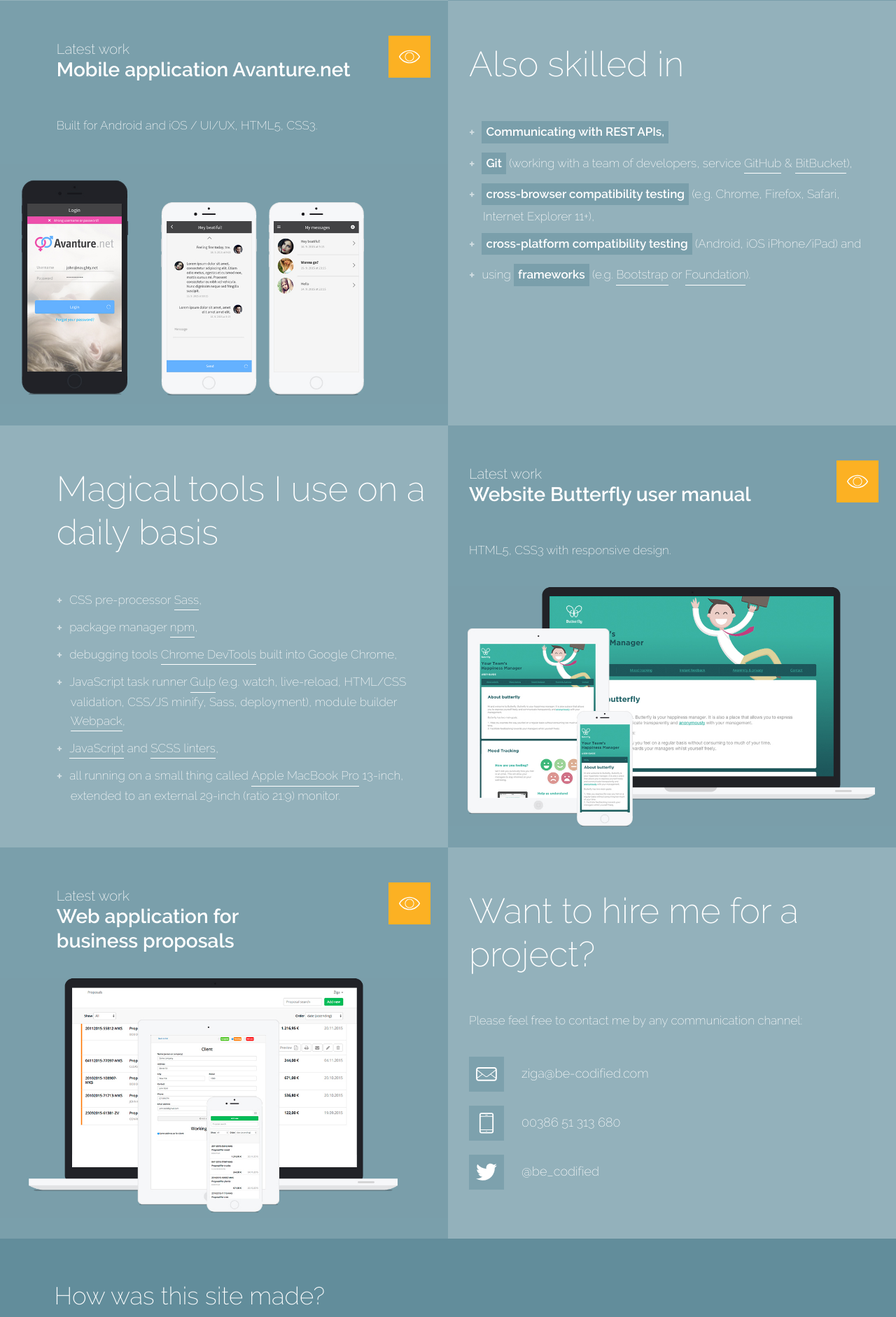
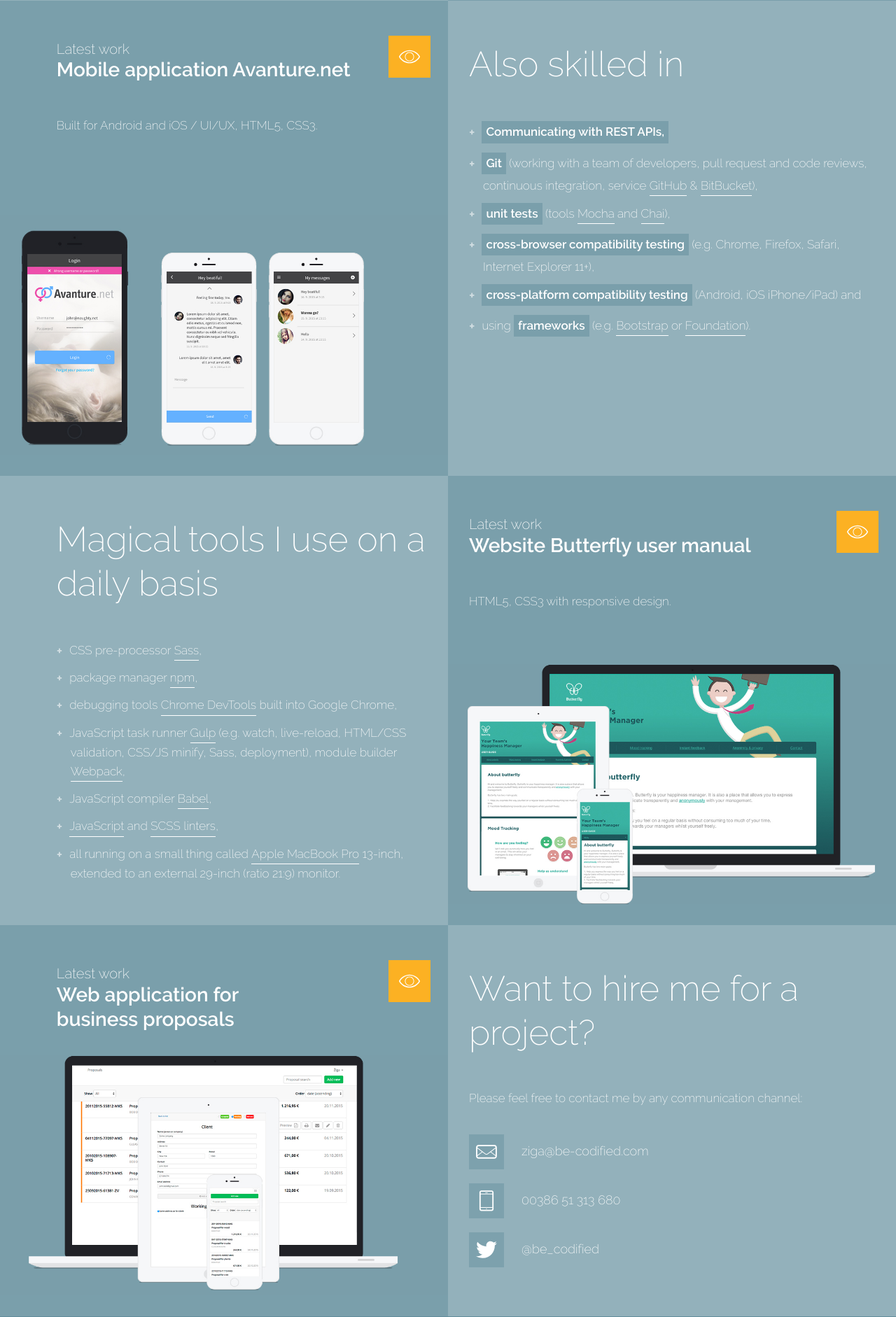
Before and after one commit to be-codified/personal-presentation-site, a PHP site: page / in a window 1280 px wide. Shown: the part 1841-3723 px from the top of the page at 70% size. Run offline with PHP 8.4, Linux system fonts and the light colour scheme.

Commit message:
Update content

```diff
--- a/css/custom-styles.css
+++ b/css/custom-styles.css
@@ -8,9 +8,7 @@
 *********************************************************/
 body {
   position: relative;
-  background: url('../img/background-pattern.svg') 0 0 #f3f5f5;
-  background-size: 0.5%;
-  background-attachment: fixed;
+  background-color: #444143;
 }
 .container-fluid {
   max-width: 1280px;
--- a/css/custom-styles.less
+++ b/css/custom-styles.less
@@ -20,9 +20,7 @@
 
 body {
     position: relative;
-    background: url('../img/background-pattern.svg') 0 0 #f3f5f5;
-    background-size: 0.5%;
-    background-attachment: fixed;
+    background-color: #444143;
 }
 
 .container-fluid {
--- a/gruntfile.js
+++ b/gruntfile.js
@@ -166,7 +166,7 @@ module.exports = function(grunt) {
         src: '/Users/ziga/Development/be-codified/build/development',
         dest: '/public_html/development',
         exclusions: [
-          '.DS_Store', '*/.DS_Store',
+          '.DS_Store', '*/.DS_Store', 'package-lock.json',
         ],
       },
     },
--- a/index.html
+++ b/index.html
@@ -5,7 +5,7 @@
     <meta http-equiv="X-UA-Compatible" content="IE=edge" />
     <meta name="description" content="" />
     <meta name="viewport" content="width=device-width, initial-scale=1" />
-    <title>be-codified.com | Front-end web developer</title>
+    <title>front-end web developer | be-codified.com</title>
 
     <!-- Stylesheets -->
     <!-- build:css css/bootstrap.min.css -->
@@ -104,7 +104,7 @@
             <div class="col-xs-12 col-sm-12 col-md-12 col-lg-11">
               <p class="latest">Latest work</p>
               <h2>Widgets showing live NFL statistics</h2>
-              <p>HTML5, CSS3 with responsive design and React. You can see them in action <a href="https://store.sportradar.com/en/widget/nfl/index.php" target="_blank">here</a>. Built in cooperation with Sportradar d.o.o.</p>
+              <p>HTML5, CSS3 with responsive design and React. You can see them in action <a href="https://store.sportradar.com/en/widget/nfl/index.php" target="_blank" rel="noopener noreferrer">here</a>. Built in cooperation with Sportradar d.o.o.</p>
             </div>
             <img src="img/portfolio-1.jpg?v=2" alt="Portfolio 1" />
             <img class="initial" src="img/portfolio-1-initial.jpg?v=2" data-id="1" alt="Portfolio 1" />
@@ -144,10 +144,11 @@
               <h2>Also skilled in</h2>
               <ul class="plus-bullets skills">
                 <li><span class="strong">Communicating with REST APIs,</span></li>
-                <li><span class="strong">Git</span> (working with a team of developers, service <a href="https://github.com/" target="_blank">GitHub</a> & <a href="https://bitbucket.org/" target="_blank">BitBucket</a>),</li>
+                <li><span class="strong">Git</span> (working with a team of developers, pull request and code reviews, continuous integration, service <a href="https://github.com/" target="_blank" rel="noopener noreferrer">GitHub</a> & <a href="https://bitbucket.org/" target="_blank" rel="noopener noreferrer">BitBucket</a>),</li>
+                <li><span class="strong">unit tests</span> (tools <a href="https://mochajs.org/" target="_blank" rel="noopener noreferrer">Mocha</a> and <a href="https://www.chaijs.com/" target="_blank" rel="noopener noreferrer">Chai</a>),</li>
                 <li><span class="strong">cross-browser compatibility testing</span> (e.g. Chrome, Firefox, Safari, Internet Explorer 11+),</li>
                 <li><span class="strong">cross-platform compatibility testing</span> (Android, iOS iPhone/iPad) and</li>
-                <li>using <span class="strong">frameworks</span> (e.g. <a href="http://getbootstrap.com/" target="_blank">Bootstrap</a> or <a href="https://foundation.zurb.com/" target="_blank">Foundation</a>).
+                <li>using <span class="strong">frameworks</span> (e.g. <a href="http://getbootstrap.com/" target="_blank" rel="noopener noreferrer">Bootstrap</a> or <a href="https://foundation.zurb.com/" target="_blank" rel="noopener noreferrer">Foundation</a>).
                     <br /><br /><br /><br /><br /><br />
                 </li>
               </ul>
@@ -172,12 +173,13 @@
             <div class="col-xs-12 col-sm-12 col-md-11 col-md-offset-1 col-lg-11 col-lg-offset-1">
               <h2>Magical tools I use on a daily basis</h2>
               <ul class="plus-bullets tools">
-                <li>CSS pre-processor <a href="http://sass-lang.com/" target="_blank">Sass</a>,</li>
-                <li>package manager <a href="https://www.npmjs.com/" target="_blank">npm</a>,</li>
-                <li>debugging tools <a href="https://developer.chrome.com/devtools" target="_blank">Chrome DevTools</a> built into Google Chrome,</li>
-                <li>JavaScript task runner <a href="http://gulpjs.com/" target="_blank">Gulp</a> (e.g. watch, live-reload, HTML/CSS validation, CSS/JS minify, Sass, deployment), module builder <a href="https://webpack.github.io/" target="_blank">Webpack</a>,</li>
-                <li><a href="https://atom.io/packages/linter-jscs" target="_blank">JavaScript</a>  and <a href="https://atom.io/packages/linter-scss-lint" target="_blank">SCSS linters</a>,</li>
-                <li>all running on a small thing called <a href="http://www.apple.com/macbook/" target="_blank">Apple MacBook Pro</a> 13-inch, extended to an external 29-inch (ratio 21:9) monitor.</li>
+                <li>CSS pre-processor <a href="http://sass-lang.com/" target="_blank" rel="noopener noreferrer">Sass</a>,</li>
+                <li>package manager <a href="https://www.npmjs.com/" target="_blank" rel="noopener noreferrer">npm</a>,</li>
+                <li>debugging tools <a href="https://developer.chrome.com/devtools" target="_blank" rel="noopener noreferrer">Chrome DevTools</a> built into Google Chrome,</li>
+                <li>JavaScript task runner <a href="http://gulpjs.com/" target="_blank" rel="noopener noreferrer">Gulp</a> (e.g. watch, live-reload, HTML/CSS validation, CSS/JS minify, Sass, deployment), module builder <a href="https://webpack.github.io/" target="_blank" rel="noopener noreferrer">Webpack</a>,</li>
+                <li>JavaScript compiler <a href="https://babeljs.io/" target="_blank" rel="noopener noreferrer">Babel</a>,</li>
+                <li><a href="https://atom.io/packages/linter-jscs" target="_blank" rel="noopener noreferrer">JavaScript</a>  and <a href="https://atom.io/packages/linter-scss-lint" target="_blank" rel="noopener noreferrer">SCSS linters</a>,</li>
+                <li>all running on a small thing called <a href="http://www.apple.com/macbook/" target="_blank" rel="noopener noreferrer">Apple MacBook Pro</a> 13-inch, extended to an external 29-inch (ratio 21:9) monitor.</li>
               </ul>
             </div>
           </div>
@@ -212,7 +214,7 @@
                   </a>
                 </li>
                 <li>
-                  <a href="https://twitter.com/be_codified" target="_blank">
+                  <a href="https://twitter.com/be_codified" target="_blank" rel="noopener noreferrer">
                     <span class="twitter"></span>@be_codified
                   </a>
                 </li>
@@ -228,18 +230,18 @@
               <h2 class="smaller">How was this site made?</h2>
               <p class="first">No website template has been used. I have coded it with modern technologies:</p>
               <ul class="plus-bullets">
-                <li>HTML5, CSS3 (using Less), jQuery, preloader (plugin <a href="https://github.com/desandro/imagesloaded" target="_blank">imagesLoaded),</a> animations (plugin <a href="https://github.com/aishek/jquery-animateNumber" target="_blank">animateNumber</a> and <a href="http://gsgd.co.uk/sandbox/jquery/easing/" target="_blank">jQuery Easing),</a></li>
+                <li>HTML5, CSS3 (using Less), jQuery, preloader (plugin <a href="https://github.com/desandro/imagesloaded" target="_blank" rel="noopener noreferrer">imagesLoaded),</a> animations (plugin <a href="https://github.com/aishek/jquery-animateNumber" target="_blank" rel="noopener noreferrer">animateNumber</a> and <a href="http://gsgd.co.uk/sandbox/jquery/easing/" target="_blank" rel="noopener noreferrer">jQuery Easing),</a></li>
                 <li>by using responsive design and Bootstrap framework,</li>
                 <li>logo, portfolio and contact icons are used in SVG format,</li>
                 <li>calculation for working periods (the number of years) are calculated automatically,</li>
                 <li>CSS and JavaScript files have been minified,</li>
-                <li>site was checked with <a href="https://developers.google.com/speed/pagespeed/insights/?url=http%3A%2F%2Fwww.be-codified.com" target="_blank">PageSpeed Insights,</a></li>
+                <li>site was checked with <a href="https://developers.google.com/speed/pagespeed/insights/?url=http%3A%2F%2Fwww.be-codified.com" target="_blank" rel="noopener noreferrer">PageSpeed Insights,</a></li>
                 <li>cross-browser (e.g. Chrome, Firefox, Safari, Internet Explorer 9+) and cross-platform (Android, iOS iPhone/iPad) compatibility was tested as well.</li>
               </ul>
               <p class="credits">
                 Design made with <i class="fa fa-heart fa-lg"></i><span class="reference-point"><span class="bubble">This icon should be read as love.</span></span> by Groga Tancek, Lovro Podobnik and Žiga Vukčevič. Excellent profile <i class="fa fa-camera fa-lg"></i><span class="reference-point"><span class="bubble">This icon should be read as photo.</span></span> provided by Ana Skobe.
               </p>
-              <p class="last">Feel free to see the whole project code at the <i class="fa fa-github-square fa-2x"></i> <a href="https://github.com/be-codified/personal-presentation-site" target="_blank">GitHub</a> site.</p>
+              <p class="last">Feel free to see the whole project code at the <i class="fa fa-github-square fa-2x"></i> <a href="https://github.com/be-codified/personal-presentation-site" target="_blank" rel="noopener noreferrer">GitHub</a> site.</p>
             </div>
           </div>
         </div>
```
Also changed, not shown: img/background-pattern.svg (deleted).
